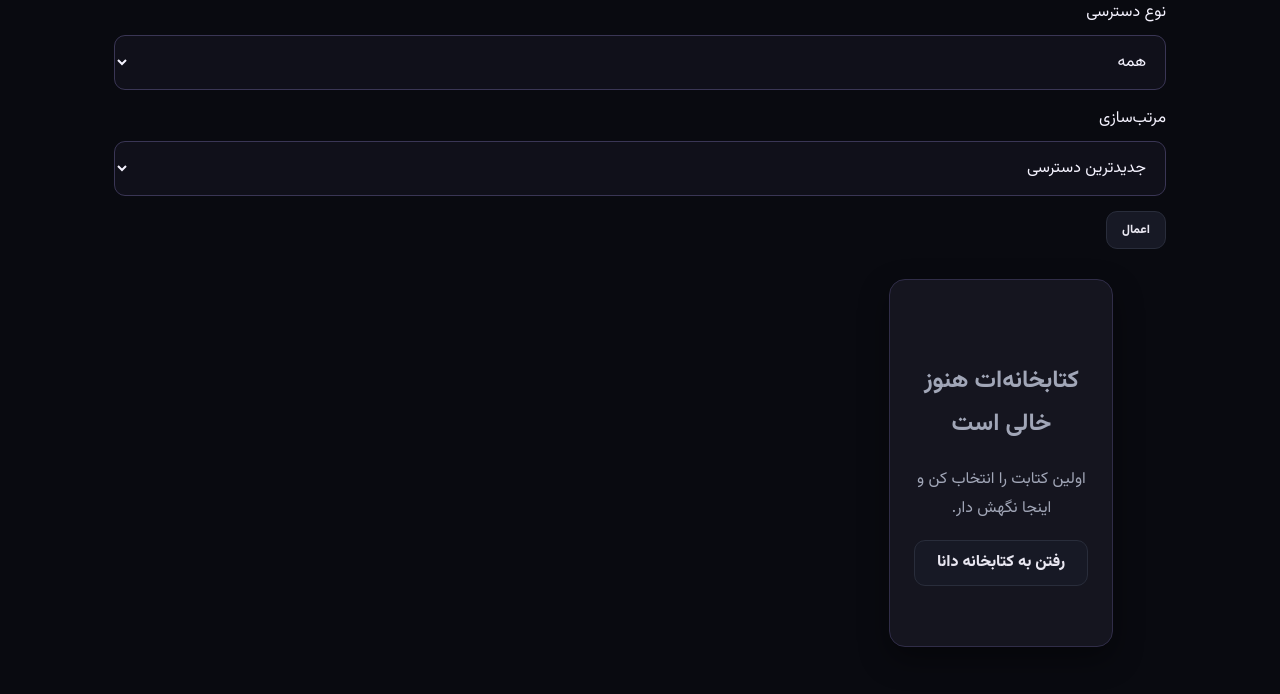
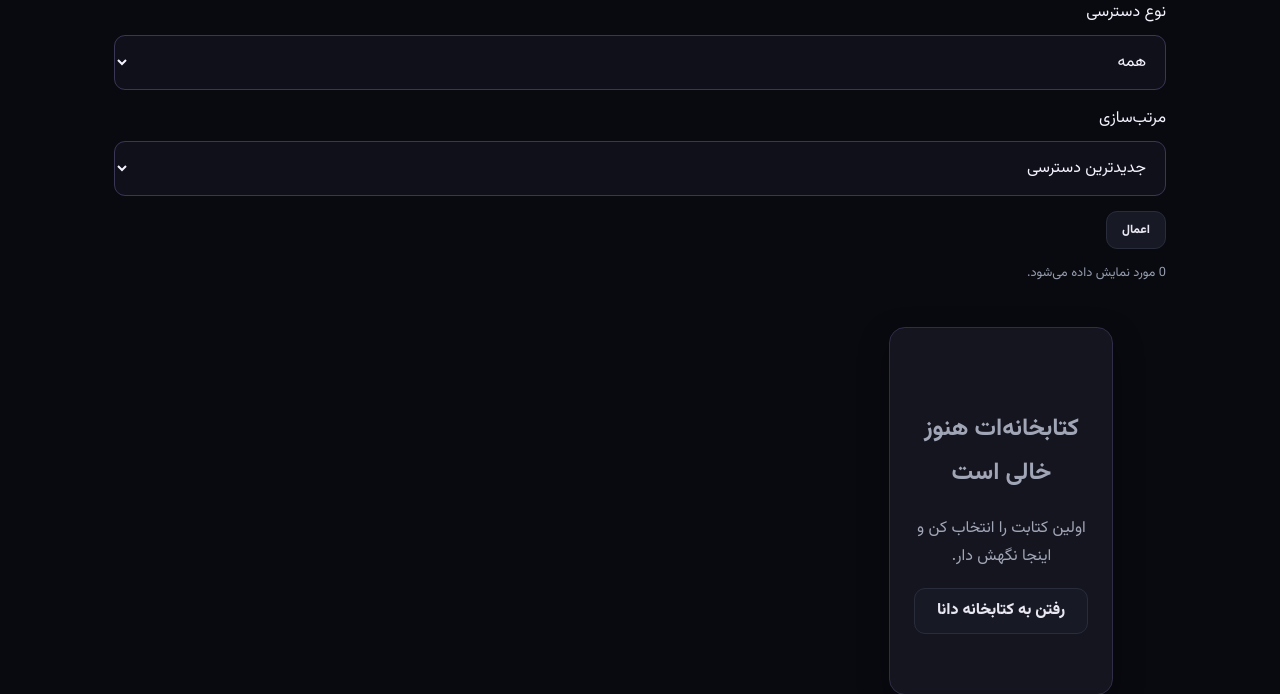
Before and after one commit to siavashmehbood/DANA, a Django app: page /library/ in a window 1280 px wide. Shown: the part 519-1213 px from the top of the page. Run offline with Django 5.2, Linux system fonts and the light colour scheme; the visitor is signed in with stand-in values (Sample User, id 1); data that the repository does not hold is empty.

Commit message:
feat(ui): show filtered library result count

```diff
--- a/templates/library.html
+++ b/templates/library.html
@@ -5,7 +5,7 @@
   <div class="library-hero"><div><span class="shelf-label">DANA MY LIBRARY</span><h1>کتابخانه من</h1><p>کتاب‌های خریداری‌شده و اشتراکی‌ات اینجا هستند؛ از آخرین نقطه ادامه بده.</p>{% if active_subscription %}<p class="muted">اشتراک فعال: {{active_subscription.plan.name}} · تا {{active_subscription.expires_at|date:"Y/m/d"}}</p>{% endif %}</div><a class="btn" href="{% url 'books' %}">پیدا کردن کتاب جدید</a></div>
   <div class="library-tabs"><a class="{% if state == 'all' %}active{% endif %}" href="?state=all&kind={{kind}}&source={{source}}&sort={{sort}}">همه ({{library_count}})</a><a class="{% if state == 'reading' %}active{% endif %}" href="?state=reading&kind={{kind}}&source={{source}}&sort={{sort}}">در حال مطالعه</a><a class="{% if state == 'completed' %}active{% endif %}" href="?state=completed&kind={{kind}}&source={{source}}&sort={{sort}}">تکمیل‌شده</a><a class="{% if state == 'unread' %}active{% endif %}" href="?state=unread&kind={{kind}}&source={{source}}&sort={{sort}}">شروع‌نشده</a></div><div class="library-tabs"><a class="{% if kind == 'all' %}active{% endif %}" href="?state={{state}}&kind=all&source={{source}}&sort={{sort}}">همه قالب‌ها</a><a class="{% if kind == 'text' %}active{% endif %}" href="?state={{state}}&kind=text&source={{source}}&sort={{sort}}">متنی</a><a class="{% if kind == 'audio' %}active{% endif %}" href="?state={{state}}&kind=audio&source={{source}}&sort={{sort}}">صوتی</a></div>
   <form class="library-controls" method="get"><input type="hidden" name="state" value="{{state}}"><input type="hidden" name="kind" value="{{kind}}"><label>نوع دسترسی<select name="source"><option value="all" {% if source == 'all' %}selected{% endif %}>همه</option><option value="purchased" {% if source == 'purchased' %}selected{% endif %}>خریداری‌شده</option><option value="subscription" {% if source == 'subscription' %}selected{% endif %}>اشتراک</option></select></label><label>مرتب‌سازی<select name="sort"><option value="recent" {% if sort == 'recent' %}selected{% endif %}>جدیدترین دسترسی</option><option value="progress" {% if sort == 'progress' %}selected{% endif %}>بیشترین پیشرفت</option><option value="title" {% if sort == 'title' %}selected{% endif %}>نام کتاب</option></select></label><button class="btn small" type="submit">اعمال</button></form>
-  <div class="grid library-owned-grid">
+  <p class="muted">{{visible_count}} مورد نمایش داده می‌شود.</p><div class="grid library-owned-grid">
   {% for row in library_rows %}<article class="library-owned card"><a href="{% url 'book_detail' row.book.slug %}" class="library-cover">{% if row.book.cover %}<img src="{{ row.book.cover.url }}" alt="{{ row.book.name }}">{% else %}<span>دانا</span>{% endif %}</a><div class="library-owned-body"><span class="muted">{{ row.book.category.name|default:'کتاب' }}{% if row.source == 'subscription' %} · اشتراک{% else %} · خریداری‌شده{% endif %}</span><h3>{{ row.book.name }}</h3><p>{{ row.book.author.name }}</p>{% if row.progress %}<div class="progress-meta"><span>پیشرفت مطالعه</span><b>{{ row.progress.progress|floatformat:0 }}٪</b></div><div class="progress-track"><i style="width:{{ row.progress.progress }}%"></i></div><a class="btn small" href="{% url 'reader' row.book.id %}">ادامه مطالعه</a>{% else %}<a class="btn small" href="{% url 'reader' row.book.id %}">شروع مطالعه</a>{% endif %}</div></article>
   {% empty %}<div class="empty panel"><h2>کتابخانه‌ات هنوز خالی است</h2><p>اولین کتابت را انتخاب کن و اینجا نگهش دار.</p><a class="btn" href="{% url 'books' %}">رفتن به کتابخانه دانا</a></div>{% endfor %}
   </div>
```
